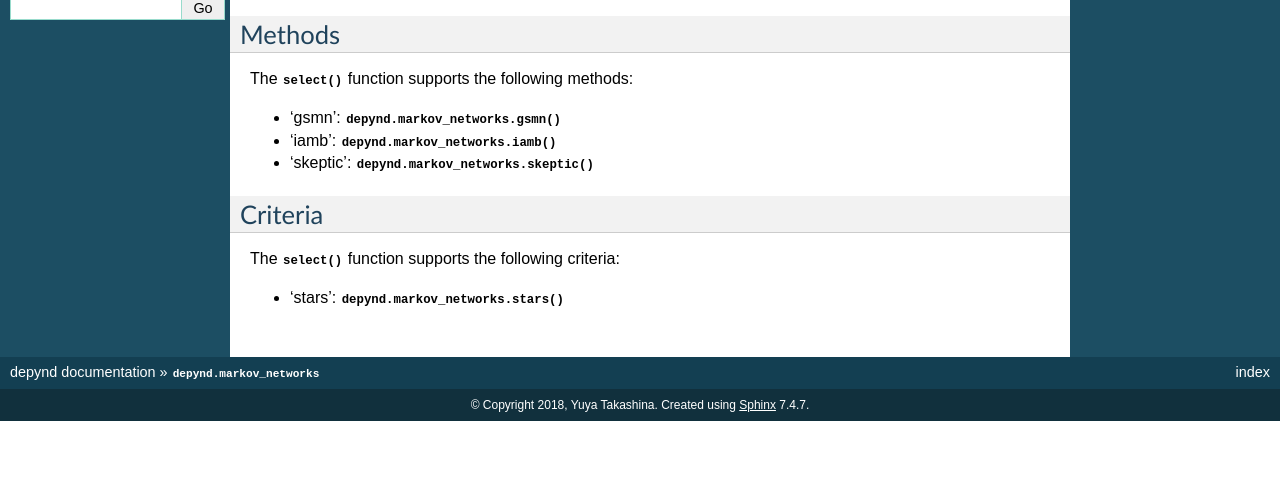
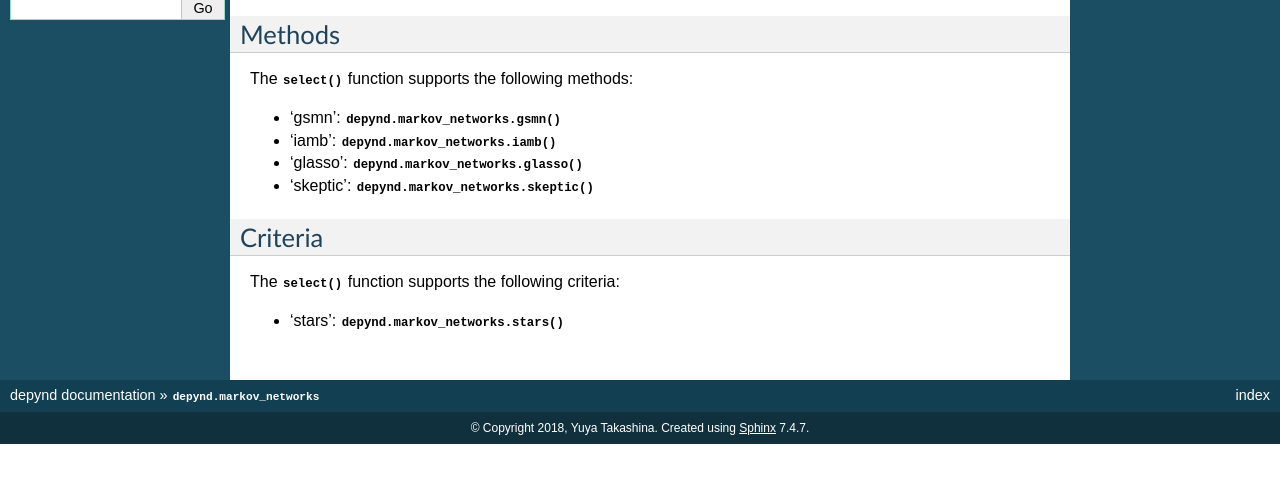
Before and after one commit to ytakashina/depynd, a Sphinx documentation site: the page built from docs/source/depynd.markov_networks.rst, in a window 1280 px wide, cut to the strip 249-732 px from the top of the page. Built offline with Sphinx 7.4.7, drawn with Linux system fonts in a browser that asks for light colours.

Commit message:
add glasso to documentation

```diff
--- /dev/null
+++ b/docs/source/depynd.markov_networks.glasso.rst
@@ -0,0 +1,4 @@
+:py:func:`depynd.markov_networks.glasso`
+=========================================
+
+.. autofunction:: depynd.markov_networks.glasso
--- a/docs/source/depynd.markov_networks.rst
+++ b/docs/source/depynd.markov_networks.rst
@@ -15,6 +15,7 @@ The :py:func:`select` function supports the following methods:
 
 - 'gsmn': :py:func:`depynd.markov_networks.gsmn`
 - 'iamb': :py:func:`depynd.markov_networks.iamb`
+- 'glasso': :py:func:`depynd.markov_networks.glasso`
 - 'skeptic': :py:func:`depynd.markov_networks.skeptic`
 
 
```
